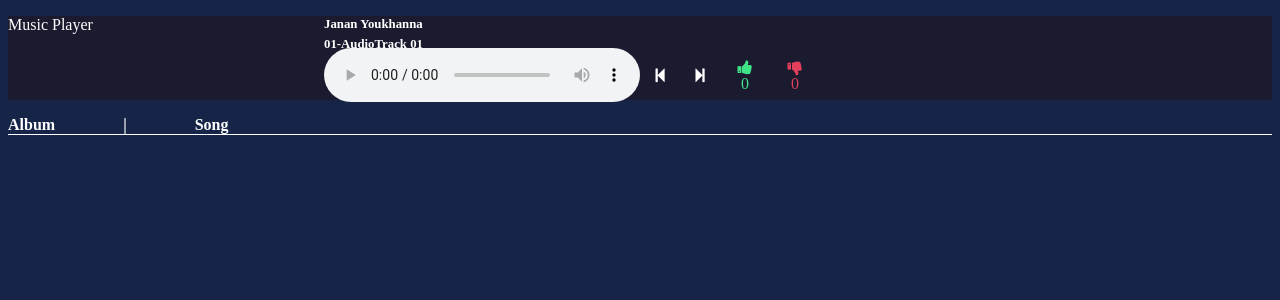
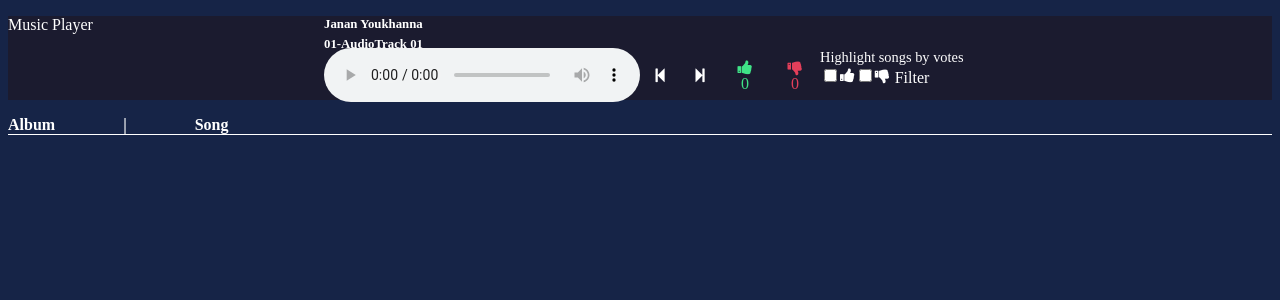
Before and after one commit to rorro/music-player, a Flask app: page / in a window 1280 px wide. Shown: the top 300 px of the page. Run offline with Flask 2, Linux system fonts and the light colour scheme; data that the repository does not hold is empty; parts of the project's set-up code (start-up, migrations or seed data) failed here and were passed over.

Commit message:
Add highlighting

```diff
--- a/dbhelper.py
+++ b/dbhelper.py
@@ -1,4 +1,3 @@
-from flask import g
 import sqlite3
 
 DATABASE = "database.db"
@@ -107,3 +106,21 @@
 
     db.commit()
     db.close()
+
+def filter_votes(upvotes, downvotes):
+    db = sqlite3.connect(DATABASE)
+    c = db.cursor()
+
+    upvoted, downvoted = [], []
+
+    if upvotes == "true":
+        c.execute(''' select link from songs where upvotes > 0 and downvotes = 0 ''')
+        upvoted = [link[0] for link in c.fetchall()]
+    if downvotes == "true":
+        c.execute(''' select link from songs where upvotes = 0 and downvotes > 0 ''')
+        downvoted = [link[0] for link in c.fetchall()]
+
+    res = {"upvoted": upvoted, "downvoted": downvoted}
+    return res
+
+    db.close()
--- a/home/views.py
+++ b/home/views.py
@@ -3,6 +3,7 @@
 from urllib.parse import quote
 import json
 import dbhelper
+from functools import wraps
 
 static_folder = os.path.join(os.pardir, 'static')
 MUSIC_FOLDER = "static/music"
@@ -23,8 +24,6 @@
     for root, dirs, files in os.walk(MUSIC_FOLDER):
         if files:
             mp3files += [quote(os.path.join(root, f)) for f in files if f.endswith('.mp3')]
-
-    print("mp3files:", len(mp3files))
 
     return jsonify(mp3files)
 
@@ -65,3 +64,10 @@
         res_data = {"upvotes": 0, "downvotes": 0, "vote_type": vote_type}
 
     return jsonify(res_data)
+
+@bp.route("/filter", methods=["GET"])
+def get_filtered_votes():
+    upvotes = request.headers['upvotes']
+    downvotes = request.headers['downvotes']
+
+    return jsonify(dbhelper.filter_votes(upvotes, downvotes))
--- a/static/load_songs.js
+++ b/static/load_songs.js
@@ -3,13 +3,18 @@
     var song_list_len = 0;
     var player = document.getElementById("player");
 
-    // first time listener
+
     if (localStorage.token === undefined) {
         let token = generate_token(18);
 
         localStorage.setItem("token", token);
         localStorage.setItem("current_song_index", 0);
         localStorage.setItem("current_song_link", "static/music/Janan%20Youkhanna/01-AudioTrack%2001.mp3");
+    }
+
+    if (localStorage.upvotes === undefined || localStorage.downvotes === "undefined") {
+        localStorage.setItem("upvotes", false);
+        localStorage.setItem("downvotes", false);
     }
 
     // Pick up listening where you left off
@@ -95,7 +100,21 @@
                 localStorage.setItem("current_song_index", 0);
             }
 
-            var ul = document.getElementById("lst");
+            display_playlist();
+
+        }
+    };
+
+    xhttp.open("GET", "songlist", true);
+    xhttp.setRequestHeader("Content-type", "application/json");
+    xhttp.send();
+}
+
+function display_playlist() {
+    var p = document.getElementById("playlist");
+    var ul = document.createElement("ul");
+    ul.setAttribute("id", "lst");
+    p.appendChild(ul);
 
     for (song in song_list) {
         let formatted_song = song_list[song].split("/").slice(2).join(" | ");
@@ -109,12 +128,6 @@
 
         ul.appendChild(li);
     }
-        }
-    };
-
-    xhttp.open("GET", "songlist", true);
-    xhttp.setRequestHeader("Content-type", "application/json");
-    xhttp.send();
 }
 
 
@@ -189,6 +202,55 @@
             display_votes(JSON.parse(xhttp.response));
         }
     }
-
     xhttp.send();
 }
+
+function filter_votes() {
+    var xhttp = new XMLHttpRequest();
+    xhttp.open("GET", "filter", true);
+
+    xhttp.setRequestHeader("upvotes", localStorage.upvotes);
+    xhttp.setRequestHeader("downvotes", localStorage.downvotes);
+    xhttp.setRequestHeader("Content-Type", "application/json");
+
+    xhttp.onreadystatechange = function() {
+        if (this.readyState == 4 && this.status == 200) {
+            var server_response = JSON.parse(xhttp.response);
+            var upvoted = server_response.upvoted;
+            var downvoted = server_response.downvoted;
+
+            var children = document.getElementById("lst").children;
+
+            for (i = 0; i < song_list.length; i++) {
+                if (upvoted.includes(song_list[i])) {
+                    children[i].setAttribute("style", "background-color: green;");
+                }
+                else if (downvoted.includes(song_list[i])) {
+                    children[i].setAttribute("style", "background-color: red;");
+                }
+                else {
+                    children[i].removeAttribute("style");
+                }
+            }
+        }
+    }
+    xhttp.send();
+}
+
+function filter_upvotes_check(box) {
+    if (box.checked == true) {
+        localStorage.setItem("upvotes", "true");
+    }
+    else {
+        localStorage.setItem("upvotes", "false");
+    }
+}
+
+function filter_downvotes_check(box) {
+    if (box.checked == true) {
+        localStorage.setItem("downvotes", "true");
+    }
+    else {
+        localStorage.setItem("downvotes", "false");
+    }
+}
--- a/static/style.css
+++ b/static/style.css
@@ -113,3 +113,24 @@
 .playlist-entry:hover {
     background-color: #1F4068;
 }
+
+#filter {
+    display: flex;
+}
+
+#filter h4 {
+    position: fixed;
+    top: 30px;
+    font-size: 0.9em;
+    font-weight: normal;
+}
+
+#filter a {
+    padding-left: 5px;
+    padding-top: 5px;
+}
+
+#filter a:hover {
+    background-color: #1F4068;
+    cursor: pointer;
+}
--- a/templates/index.html
+++ b/templates/index.html
@@ -26,13 +26,22 @@
 
                 <a onclick="vote(true)" id="thumb-up" class="fa fa-thumbs-up control-button rating">0</a>
                 <a onclick="vote(false)" id="thumb-down" class="fa fa-thumbs-down control-button rating">0</a>
+
+                <div id="filter">
+                    <h4>Highlight songs by votes</h4>
+                    <input type="checkbox" id="filter-upvote" title="Highligth songs with only upvotes" onclick="filter_upvotes_check(this)">
+                    <label for="filter-upvotes" class="fa fa-thumbs-up" title="Highligth songs with only upvotes"></label>
+
+                    <input type="checkbox" id="filter-downvotes" title="Highligth songs with only downvotes" onclick="filter_downvotes_check(this)">
+                    <label for="filter-downvotes" class="fa fa-thumbs-down" title="Highligth songs with only downvotes"></label>
+
+                    <a onclick="filter_votes()">Filter</a>
+                </div>
             </div>
         </div>
 
         <p id="playlist-header">Album | Song</p>
         <div id="playlist">
-            <ul id="lst">
-            </ul>
         </div>
 
     </body>
```
Lines whose indentation alone changed are shown as unchanged.
